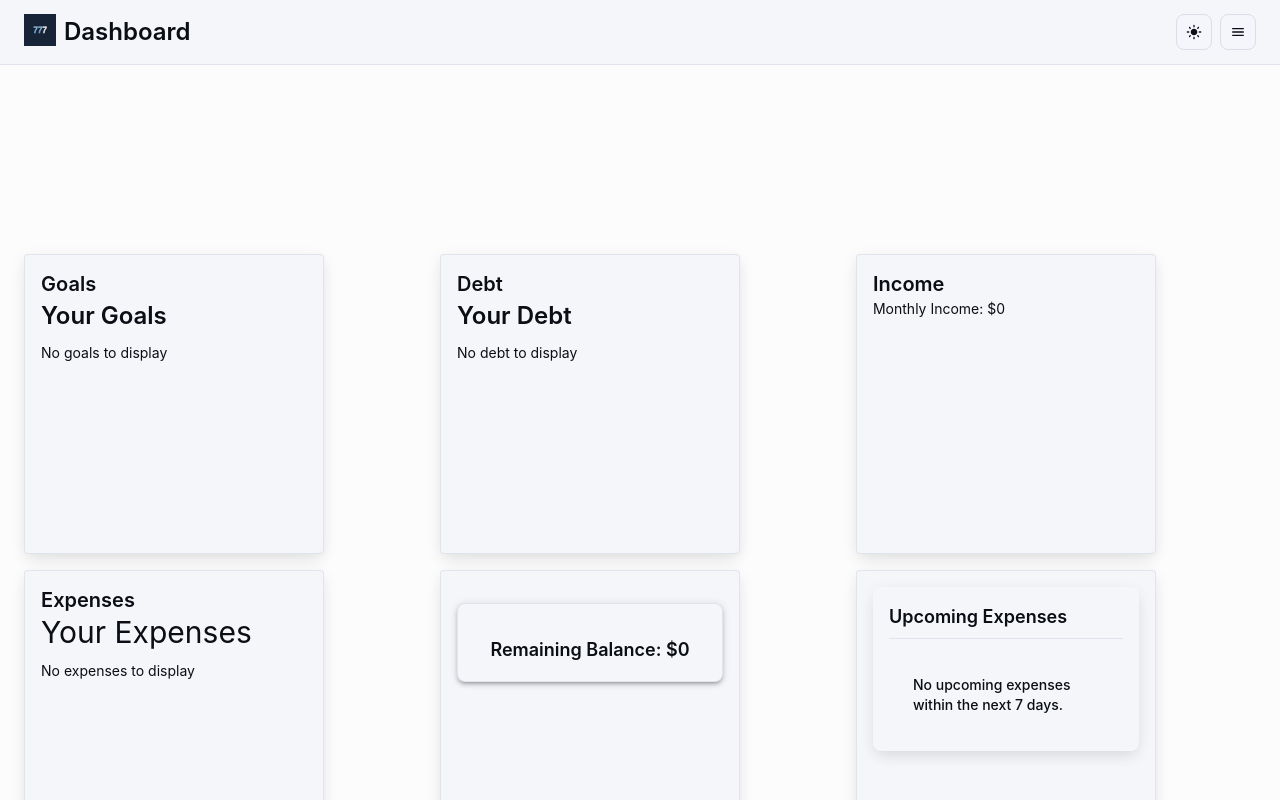
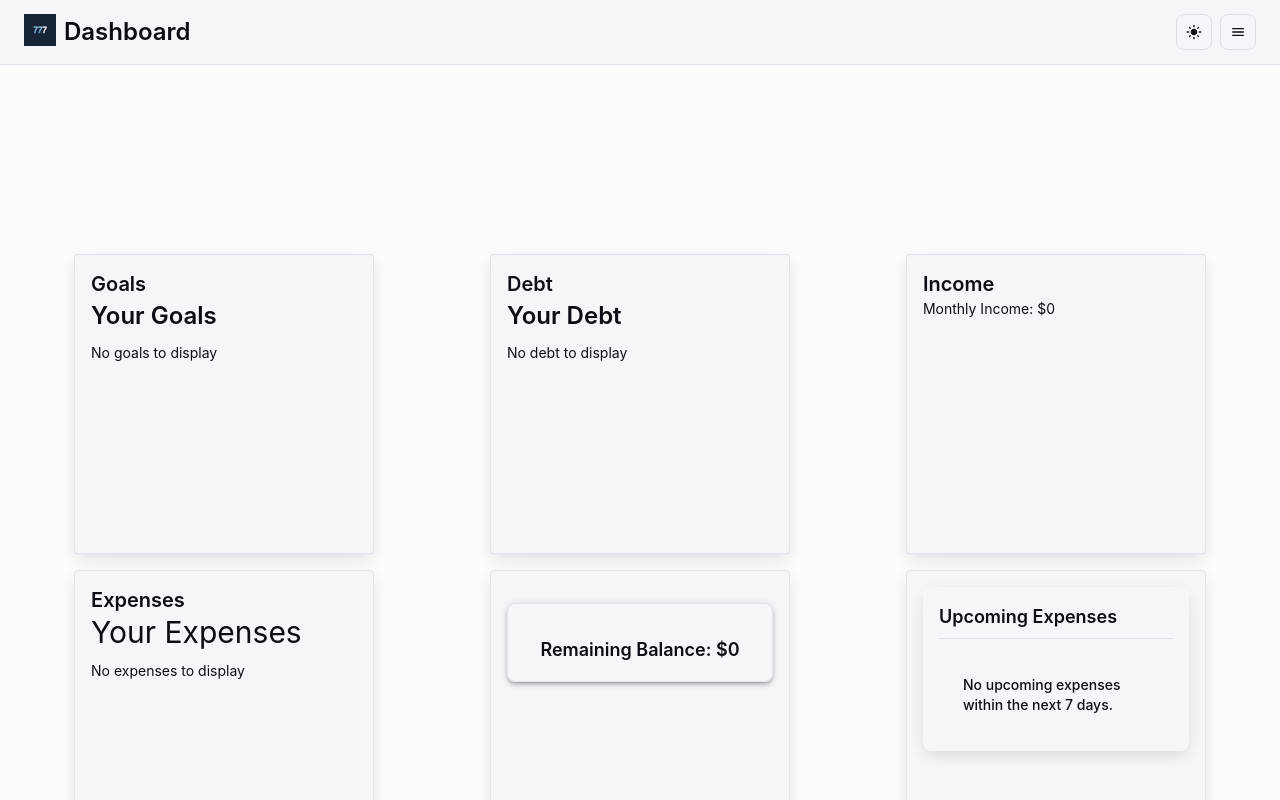
Before and after one commit to ElijahHawthorne/COP4331_LargeProject, a React (Vite) app in the folder frontend/: page /dashboard in a window 1280 px wide. Built offline with nearby package versions, Linux system fonts and the light colour scheme.

Commit message:
update fpr nathan

```diff
--- a/frontend/src/dashboard/components/MainGrid.tsx
+++ b/frontend/src/dashboard/components/MainGrid.tsx
@@ -193,7 +193,9 @@ export default function MainGrid() {
       {/* Goal Card */}
       <Box
         sx={{
-          width: 'calc(33.33% - 16px)',  // Make sure the card takes up 1/3 of the available width
+          width: 'calc(33.33% - 16px)',
+          justifyContent:"center" ,
+          display:'flex'// Make sure the card takes up 1/3 of the available width
         }}
       >
         <ExpandableCard
@@ -210,7 +212,8 @@ export default function MainGrid() {
       {/* Debt Card */}
       <Box
         sx={{
-          width: 'calc(33.33% - 16px)',
+          width: 'calc(33.33% - 16px)',justifyContent:"center" ,
+          display:'flex'
         }}
       >
         <ExpandableCard
@@ -227,7 +230,8 @@ export default function MainGrid() {
       {/* Income Card */}
       <Box
         sx={{
-          width: 'calc(33.33% - 16px)',
+          width: 'calc(33.33% - 16px)',justifyContent:"center" ,
+          display:'flex'
         }}
       >
         <ExpandableCard
@@ -246,6 +250,8 @@ export default function MainGrid() {
         sx={{
           zIndex: 2,
           width: 'calc(33.33% - 16px)',
+          justifyContent:"center" ,
+          display:'flex'
         }}
       >
         <ExpandableCard
@@ -267,7 +273,8 @@ export default function MainGrid() {
 
       <Box
         sx={{
-          width: 'calc(33.33% - 16px)',  // Maintain the same width as other cards
+          width: 'calc(33.33% - 16px)', justifyContent:"center" ,
+          display:'flex' // Maintain the same width as other cards
         }}
       >
 
@@ -284,7 +291,8 @@ export default function MainGrid() {
 
       <Box
         sx={{
-          width: 'calc(33.33% - 16px)',  // Maintain the same width as other cards
+          width: 'calc(33.33% - 16px)', justifyContent:"center" ,
+          display:'flex' // Maintain the same width as other cards
         }}
       >
        <ExpandableCard
```
